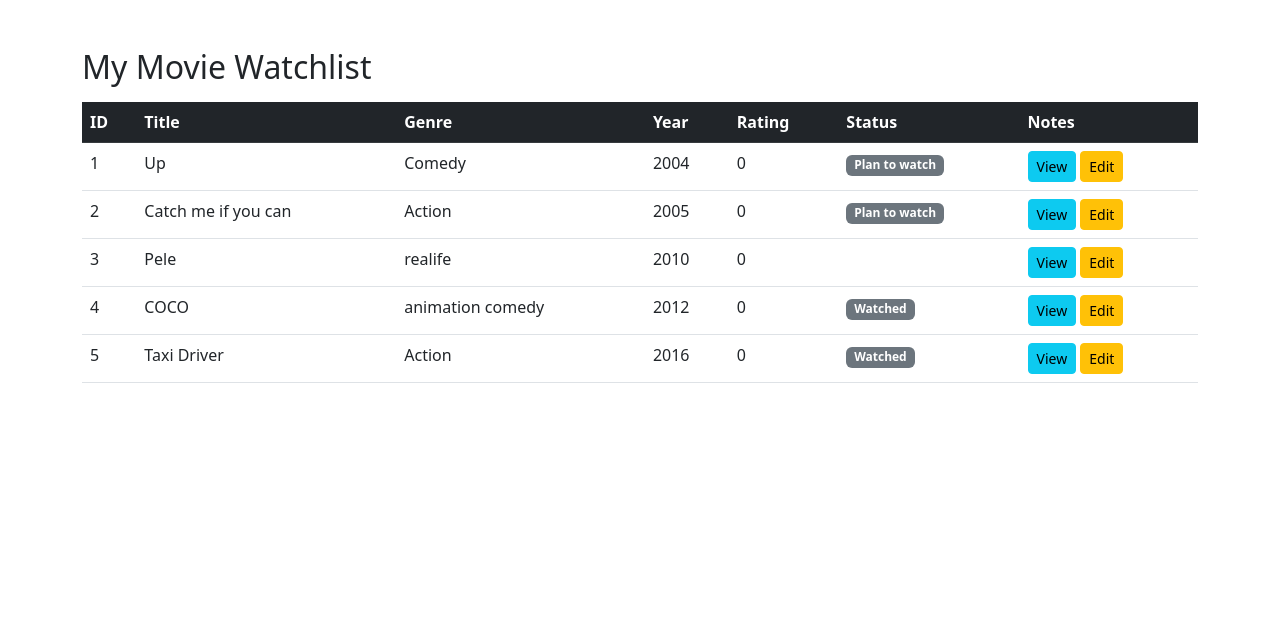
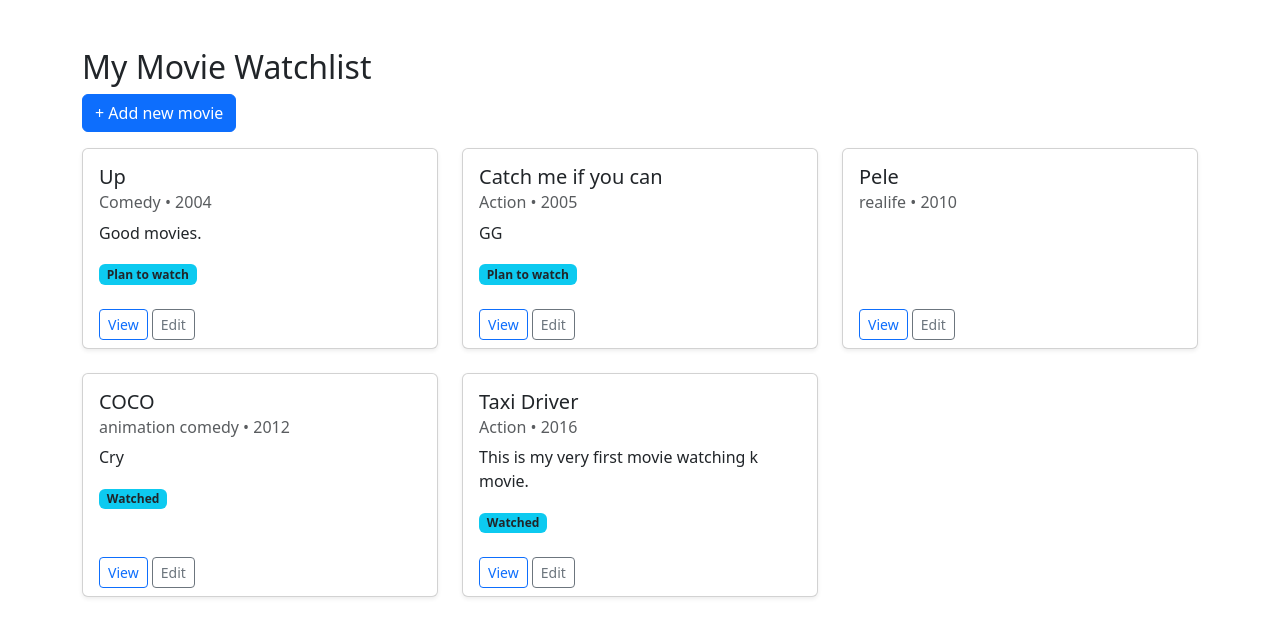
Before and after one commit to minnhan-kyaw/movie_watchlist, a Flask app: page /movies in a window 1280 px wide. Shown: the top 637 px of the page. Run offline with Flask 3, Linux system fonts and the light colour scheme; data comes from the database, SQL or seed files in the repository; both versions use the stored data as it was after the commit.

Commit message:
updated movie add form and change table to card in index.html

```diff
--- a/app.py
+++ b/app.py
@@ -1,6 +1,7 @@
-from flask import Flask
+from flask import Flask,redirect,url_for
 from data_access.movie_repository import init_db
 from endpoint.movies import movies_bp
+
 
 app = Flask(__name__)
 
@@ -9,8 +10,8 @@ init_db()
 app.register_blueprint(movies_bp)
 
 @app.route('/')
-def index():
-    return "Movie Watchlist app is running!"
+def home():
+    return redirect(url_for('movies.index'))
 
 if __name__ == '__main__':
     app.run(debug=True)
--- a/endpoint/movies.py
+++ b/endpoint/movies.py
@@ -8,3 +8,15 @@ def index():
 
     movies = get_all_movies_service()
     return render_template('index.html', movies=movies)
+
+@movies_bp.route('/movies/create', methods=['GET','POST'])
+def create():
+    if request.method == 'POST':
+        title = request.form.get('title')
+        genre = request.form.get('genre')
+        release_year = request.form.get('release_year')
+        status = request.form.get('status')
+        notes = request.form.get('notes')
+        add_movie_service(title, genre, int(release_year), 0, status , notes)
+        return redirect(url_for('movies.index'))
+    return render_template('create.html')
--- a/templates/index.html
+++ b/templates/index.html
@@ -6,34 +6,25 @@
 </head>
 <body class="container mt-5">
     <h2>My Movie Watchlist</h2>
-    <table class="table table-hover mt-3">
-        <thead class="table-dark">
-            <tr>
-                <th>ID</th>
-                <th>Title</th>
-                <th>Genre</th>
-                <th>Year</th>
-                <th>Rating</th>
-                <th>Status</th>
-                <th>Notes</th>
-            </tr>
-        </thead>
-        <tbody>
-            {% for movie in movies %}
-            <tr>
-                <td>{{ movie['id'] }}</td>
-                <td>{{ movie['title'] }}</td>
-                <td>{{ movie['genre'] }}</td>
-                <td>{{ movie['release_year'] }}</td>
-                <td>{{ movie['rating'] }}</td>
-                <td><span class="badge bg-secondary">{{ movie['status'] }}</span></td>
-                <td>
-                    <a href="#" class="btn btn-sm btn-info">View</a>
-                    <a href="#" class="btn btn-sm btn-warning">Edit</a>
-                </td>
-            </tr>
-            {% endfor %}
-        </tbody>
-    </table>
+    <a href="{{ url_for('movies.create') }}" class="btn btn-primary mb-3"> + Add new movie</a>
+    <div class="row">
+    {% for movie in movies %}
+    <div class="col-md-4 mb-4">
+        <div class="card h-100 shadow-sm">
+            <div class="card-body">
+                <h5 class="card-title">{{ movie['title'] }}</h5>
+                <h6 class="card-subtitle mb-2 text-muted">{{ movie['genre'] }} • {{ movie['release_year'] }}</h6>
+                <p class="card-text">{{ movie['notes'] }}</p>
+
+                <span class="badge bg-info text-dark">{{ movie['status'] }}</span>
+            </div>
+            <div class="card-footer bg-transparent border-top-0">
+                <a href="/movies/view/{{ movie['id'] }}" class="btn btn-sm btn-outline-primary">View</a>
+                <a href="/movies/edit/{{ movie['id'] }}" class="btn btn-sm btn-outline-secondary">Edit</a>
+            </div>
+        </div>
+    </div>
+    {% endfor %}
+</div>
 </body>
 </html>
```
Also changed, not shown: templates/create.html (+49 -0 lines), movie.db.
